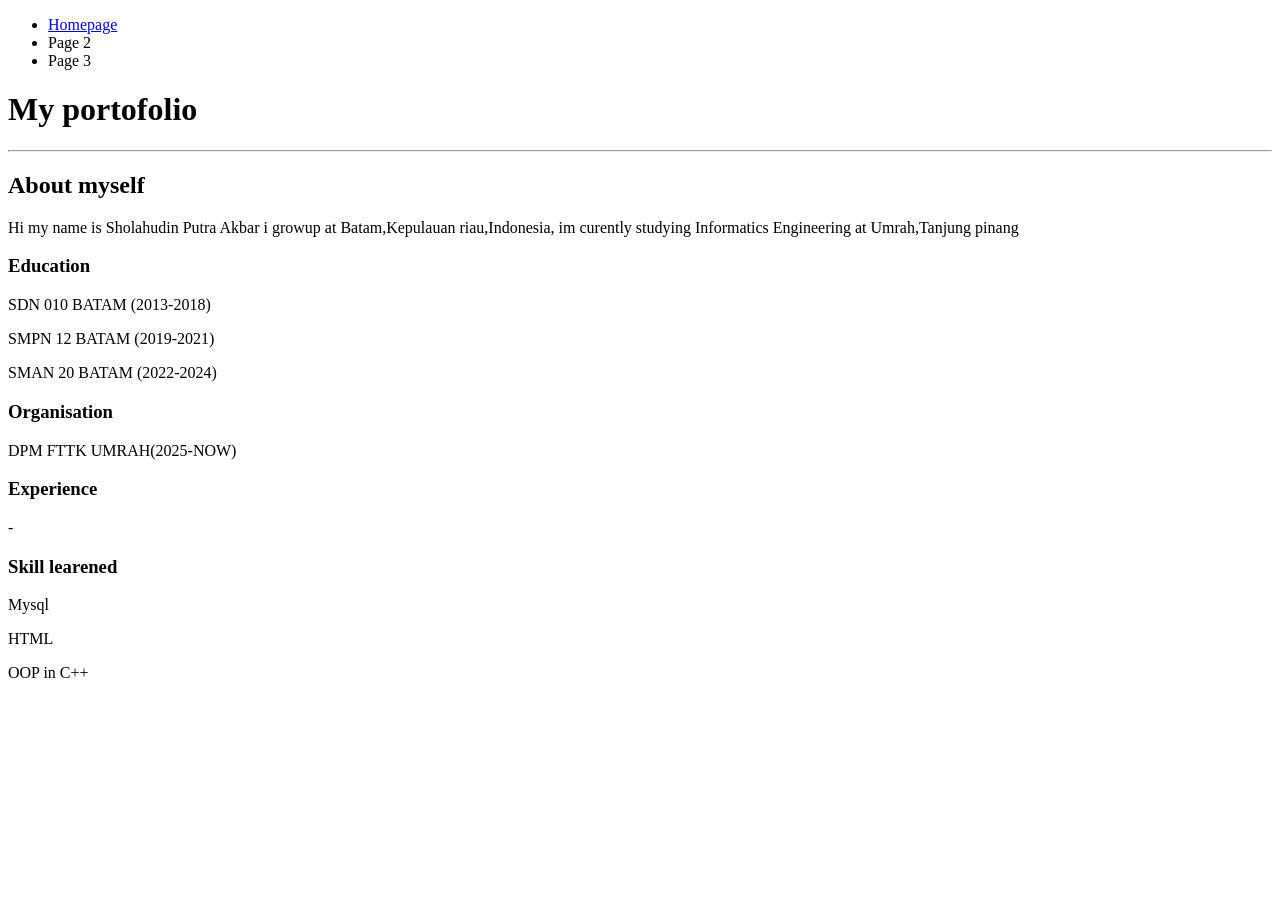
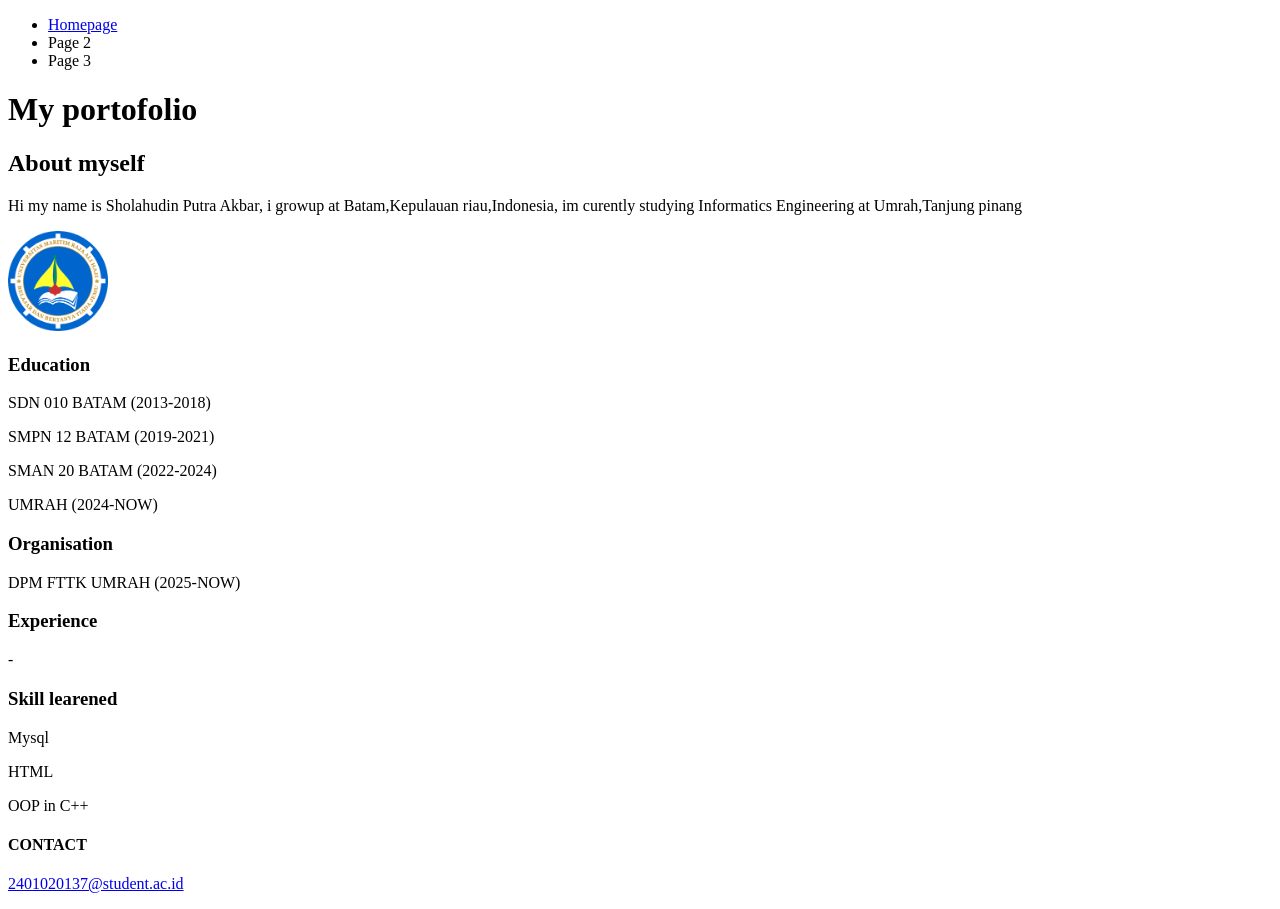
Before and after one commit to Oalahahah/webdev_project1, a plain HTML site: page index.html in a window 1280 px wide. Before the commit the page ends 800 px from the top, so only its background shows below. Drawn offline with Linux system fonts and the light colour scheme.

Commit message:
Updating index
adding logo and gmail

```diff
--- a/index.html
+++ b/index.html
@@ -16,15 +16,16 @@
     </header>
     <body>
       <h1>My portofolio</h1>
-      <hr>
       <h2>About myself</h2>
-      <p>Hi my name is Sholahudin Putra Akbar i growup at Batam,Kepulauan riau,Indonesia, im curently studying Informatics Engineering at Umrah,Tanjung pinang</p>
+      <p>Hi my name is Sholahudin Putra Akbar, i growup at Batam,Kepulauan riau,Indonesia, im curently studying Informatics Engineering at Umrah,Tanjung pinang</p>
+      <img src="images/logoumrah.png" alt"University logo" width="100">
       <h3>Education</h3>
       <p>SDN 010 BATAM (2013-2018)</p>
       <p>SMPN 12 BATAM (2019-2021)</p>
       <p>SMAN 20 BATAM (2022-2024)</p>
+      <p>UMRAH (2024-NOW)</p>
       <h3>Organisation</h3>
-      <p>DPM FTTK UMRAH(2025-NOW)</p>
+      <p>DPM FTTK UMRAH (2025-NOW)</p>
       <h3>Experience</h3>
       <p>-</p>
       <h3>Skill learened</h3>
@@ -32,5 +33,9 @@
       <p>HTML</p>
       <p>OOP in C++</p>
     </body>
+    <footer>
+      <h4>CONTACT</h4>
+      <p><a href="mailto:2401020137@student.ac.id">2401020137@student.ac.id</a></p>
+    </footer>
   </main>
 </html>
```
Also changed, not shown: images/logoumrah.png (added).
